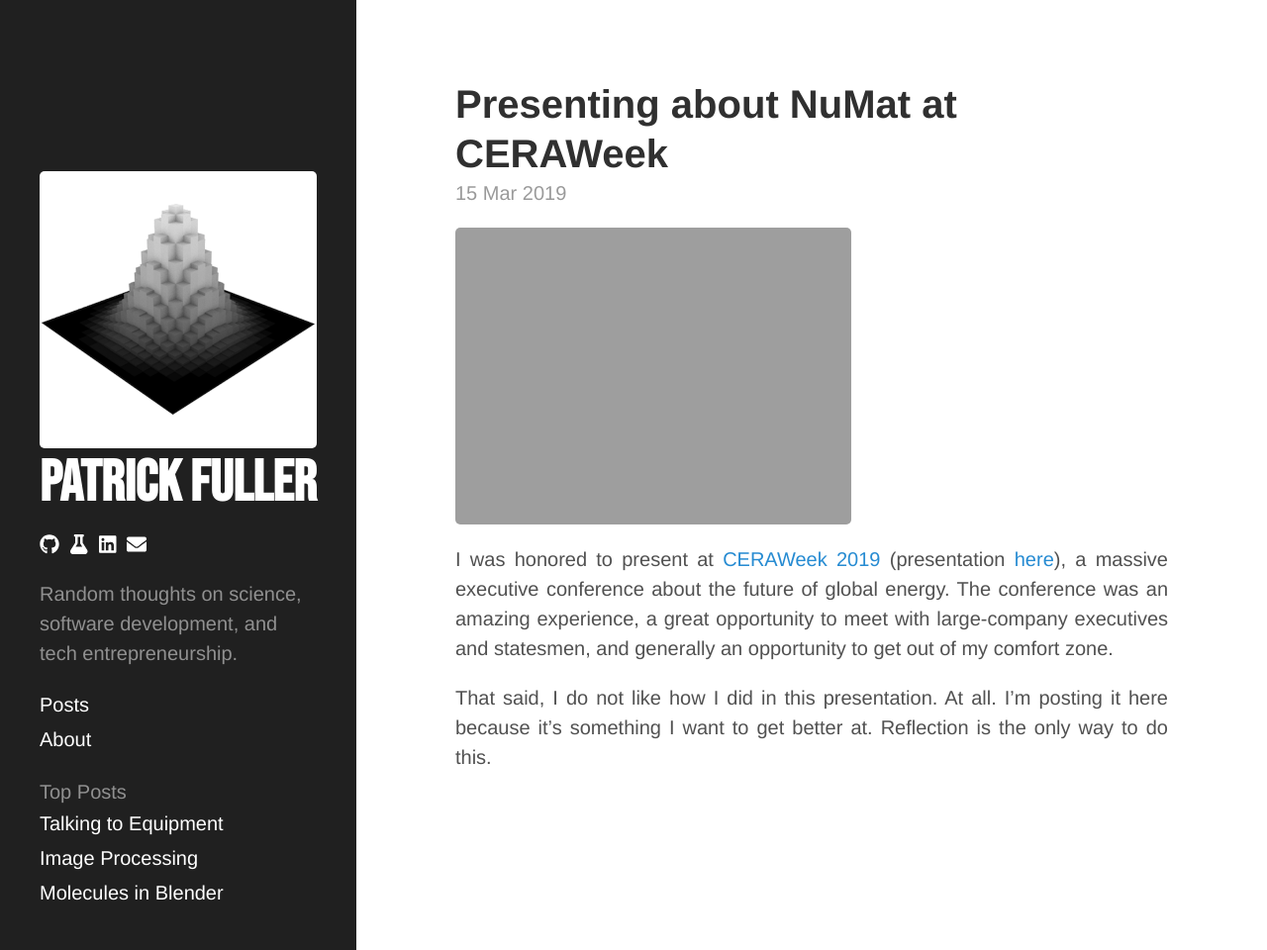
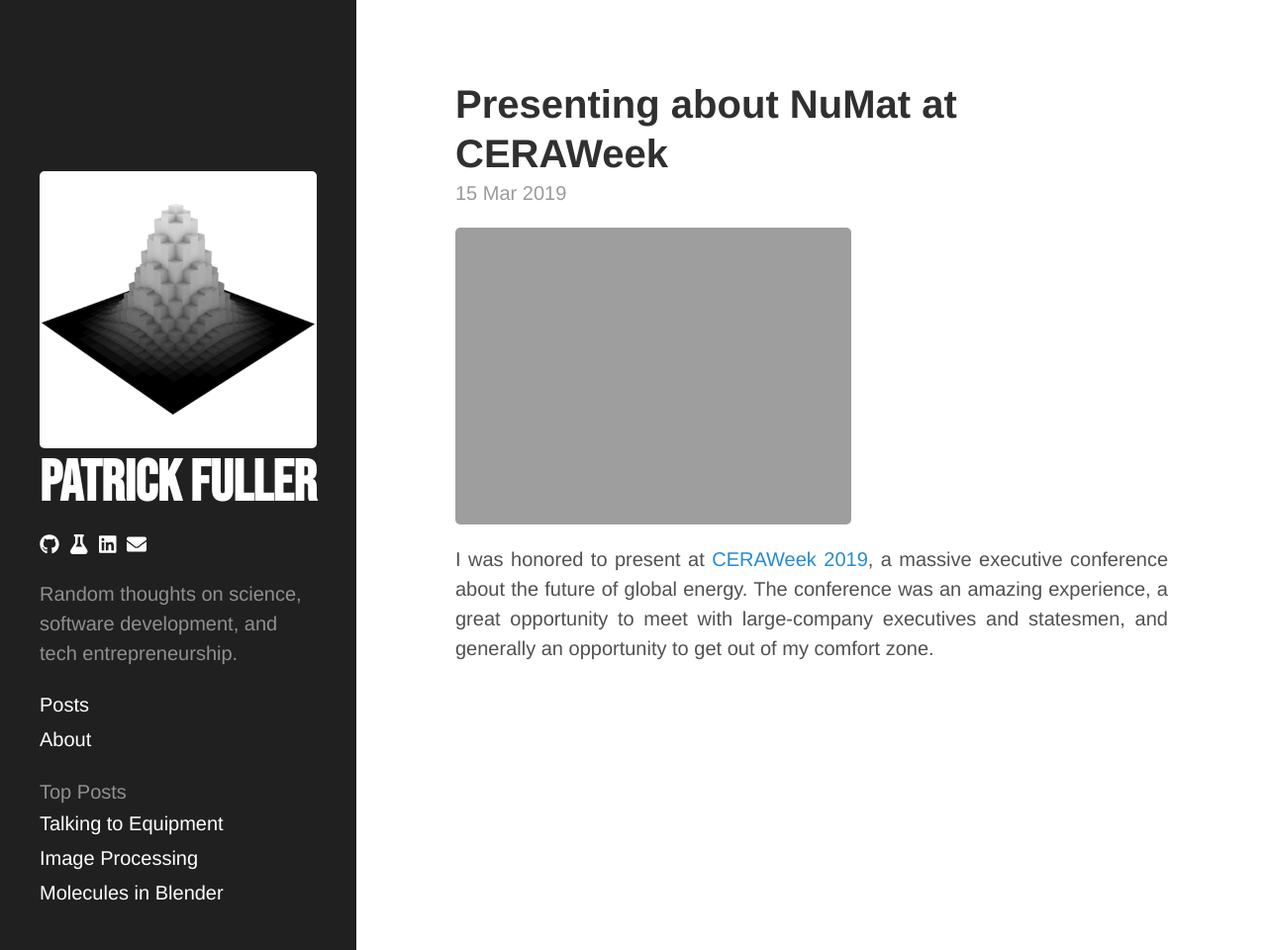
Before and after one commit to patrickfuller/patrickfuller.github.io, a Jekyll site: the page built from _posts/2019-03-15-ceraweek-presentation.md, in a window 1280 px wide and 960 px high. Shown: the whole window at 99% size. Built offline with Jekyll 4.4.1, drawn with Linux system fonts in a browser that asks for light colours; comment, search, counter and statistics services are not loaded.

```diff
--- a/_posts/2019-03-15-ceraweek-presentation.md
+++ b/_posts/2019-03-15-ceraweek-presentation.md
@@ -7,6 +7,4 @@ permalink: /ceraweek-presentation/
 
 ![](/assets/2019-03-15-ceraweek-presentation/ceraweek-2019.png)
 
-I was honored to present at [CERAWeek 2019](https://ceraweek.com/about/ceraweek-2019.html) (presentation [here](https://ondemand.ceraweek.com/detail/video/6020822535001/next-generation-separation-purification-and-catalyst-technologies)), a massive executive conference about the future of global energy. The conference was an amazing experience, a great opportunity to meet with large-company executives and statesmen, and generally an opportunity to get out of my comfort zone.
-
-That said, I do not like how I did in this presentation. At all. I'm posting it here because it's something I want to get better at. Reflection is the only way to do this.
+I was honored to present at [CERAWeek 2019](https://ceraweek.com/about/ceraweek-2019.html), a massive executive conference about the future of global energy. The conference was an amazing experience, a great opportunity to meet with large-company executives and statesmen, and generally an opportunity to get out of my comfort zone.
```
